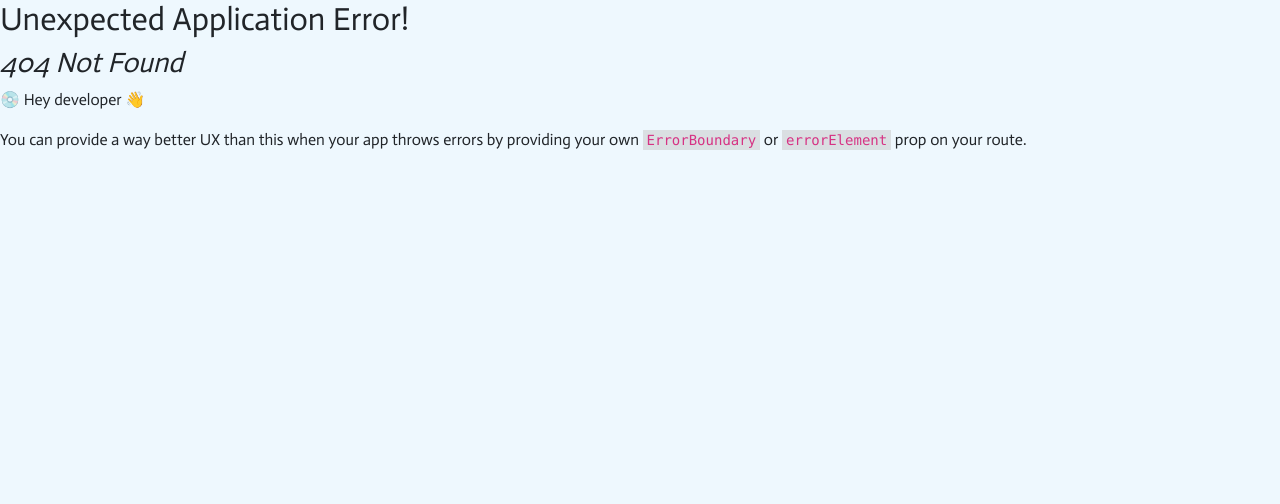
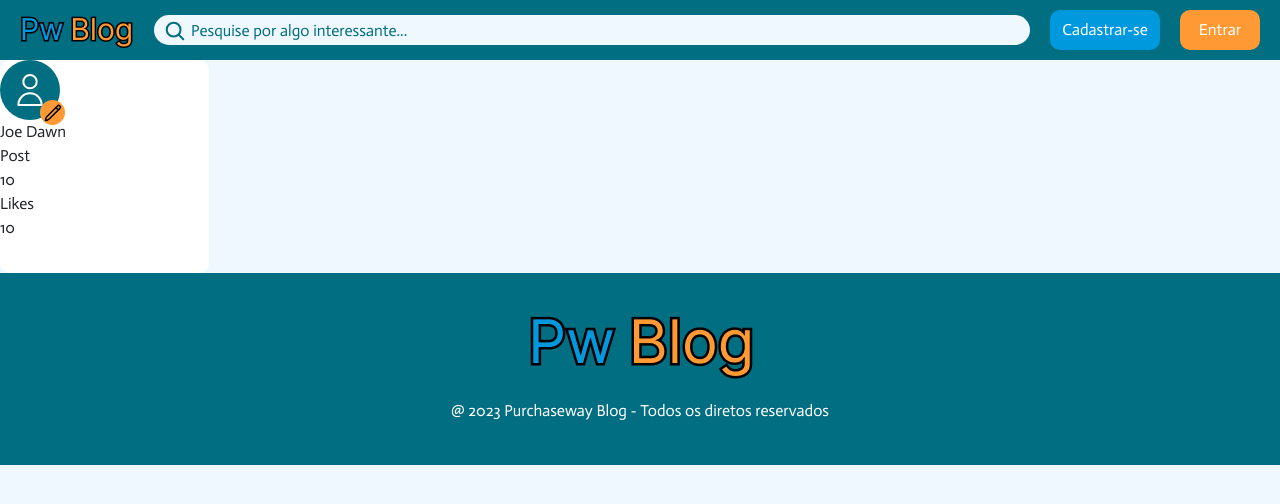
Before and after one commit to KevinWillyan456/purchaseway-blog, a React (Vite) app: page /dashboard in a window 1280 px wide. Before the commit this address had no page. Shown: the top 504 px of the page. Built offline with nearby package versions, Linux system fonts and the light colour scheme.

Commit message:
feat: component UserContent em desenvolvimento

```diff
--- /dev/null
+++ b/src/components/maindashboard/MainDashboard.tsx
@@ -0,0 +1,7 @@
+import UserContent from "../usercontent/UserContent";
+
+function MainDashboard() {
+    return <UserContent />;
+}
+
+export default MainDashboard;
--- /dev/null
+++ b/src/components/usercontent/UserContent.css
@@ -0,0 +1,30 @@
+.user-container {
+    width: 209px;
+    height: 213px;
+    border-radius: 10px;
+    background: var(--color-white);
+}
+.user-container .user-picture {
+    position: relative;
+    width: 60px;
+    height: 60px;
+    border-radius: 30px;
+    background: var(--color-dark);
+    display: flex;
+    align-items: center;
+    justify-content: center;
+}
+
+.user-container .user-picture .pencil-container {
+    position: absolute;
+    bottom: -5px;
+    right: -5px;
+    width: 25px;
+    height: 25px;
+    border-radius: 50%;
+    background: var(--color-orange);
+    display: flex;
+    align-items: center;
+    justify-content: center;
+    cursor: pointer;
+}
--- /dev/null
+++ b/src/components/usercontent/UserContent.tsx
@@ -0,0 +1,24 @@
+import "./UserContent.css";
+import User from "../../icons/User";
+import Pencil from "../../icons/Pencil";
+
+function UserContent() {
+    return (
+        <article className="user-container">
+            <div className="user-picture">
+                <User />
+                <div className="pencil-container">
+                    <Pencil />
+                </div>
+            </div>
+            <div className="user-name">Joe Dawn</div>
+
+            <div className="user-posts-text">Post</div>
+            <div className="user-posts">10</div>
+            <div className="user-likes-text">Likes</div>
+            <div className="user-likes">10</div>
+        </article>
+    );
+}
+
+export default UserContent;
--- /dev/null
+++ b/src/icons/Pencil.tsx
@@ -0,0 +1,21 @@
+function Pencil() {
+    return (
+        <svg
+            xmlns="http://www.w3.org/2000/svg"
+            width="20"
+            height="20"
+            viewBox="0 0 20 20"
+            fill="none"
+        >
+            <path
+                d="M12.9165 4.58328L15.2735 6.94031M2.5 17.4998L2.53954 17.2229C2.67947 16.2435 2.74943 15.7537 2.90857 15.2965C3.04979 14.8907 3.2427 14.5049 3.48255 14.1486C3.75284 13.7469 4.10266 13.3971 4.80228 12.6975L14.5089 2.9908C15.1598 2.33992 16.2151 2.33992 16.866 2.9908C17.5168 3.64167 17.5168 4.69695 16.866 5.34782L6.9812 15.2326C6.34649 15.8673 6.02914 16.1847 5.66767 16.437C5.34682 16.661 5.00078 16.8466 4.63665 16.9899C4.22643 17.1514 3.78646 17.2402 2.90661 17.4177L2.5 17.4998Z"
+                stroke="black"
+                stroke-width="1.5"
+                stroke-linecap="round"
+                stroke-linejoin="round"
+            />
+        </svg>
+    );
+}
+
+export default Pencil;
--- /dev/null
+++ b/src/icons/User.tsx
@@ -0,0 +1,28 @@
+function User() {
+    return (
+        <svg
+            xmlns="http://www.w3.org/2000/svg"
+            width="40"
+            height="40"
+            viewBox="0 0 40 40"
+            fill="none"
+        >
+            <path
+                d="M26.6667 11.6667C26.6667 15.3486 23.6819 18.3333 20 18.3333C16.3181 18.3333 13.3334 15.3486 13.3334 11.6667C13.3334 7.98477 16.3181 5 20 5C23.6819 5 26.6667 7.98477 26.6667 11.6667Z"
+                stroke="white"
+                stroke-width="2"
+                stroke-linecap="round"
+                stroke-linejoin="round"
+            />
+            <path
+                d="M20 23.3333C13.5567 23.3333 8.33337 28.5567 8.33337 35H31.6667C31.6667 28.5567 26.4434 23.3333 20 23.3333Z"
+                stroke="white"
+                stroke-width="2"
+                stroke-linecap="round"
+                stroke-linejoin="round"
+            />
+        </svg>
+    );
+}
+
+export default User;
--- a/src/main.tsx
+++ b/src/main.tsx
@@ -4,11 +4,16 @@ import "bootstrap/dist/css/bootstrap.min.css";
 import { createBrowserRouter, RouterProvider } from "react-router-dom";
 import "./index.css";
 import Home from "./pages/Home";
+import Dashboard from "./pages/Dashboard";
 
 const router = createBrowserRouter([
     {
         path: "/",
         element: <Home />,
+    },
+    {
+        path: "dashboard",
+        element: <Dashboard />,
     },
 ]);
 
--- /dev/null
+++ b/src/pages/Dashboard.tsx
@@ -0,0 +1,15 @@
+import Footer from "../components/footer/Footer";
+import Header from "../components/header/Header";
+import MainDashboard from "../components/maindashboard/MainDashboard";
+
+function Dashboard() {
+    return (
+        <>
+            <Header />
+            <MainDashboard />
+            <Footer />
+        </>
+    );
+}
+
+export default Dashboard;
```
